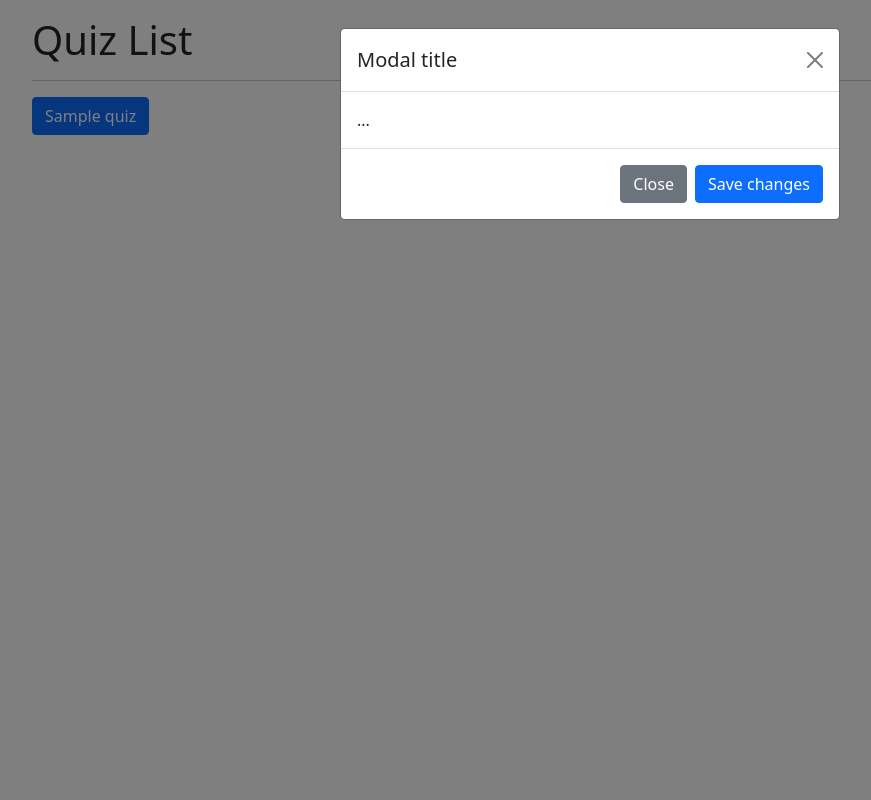
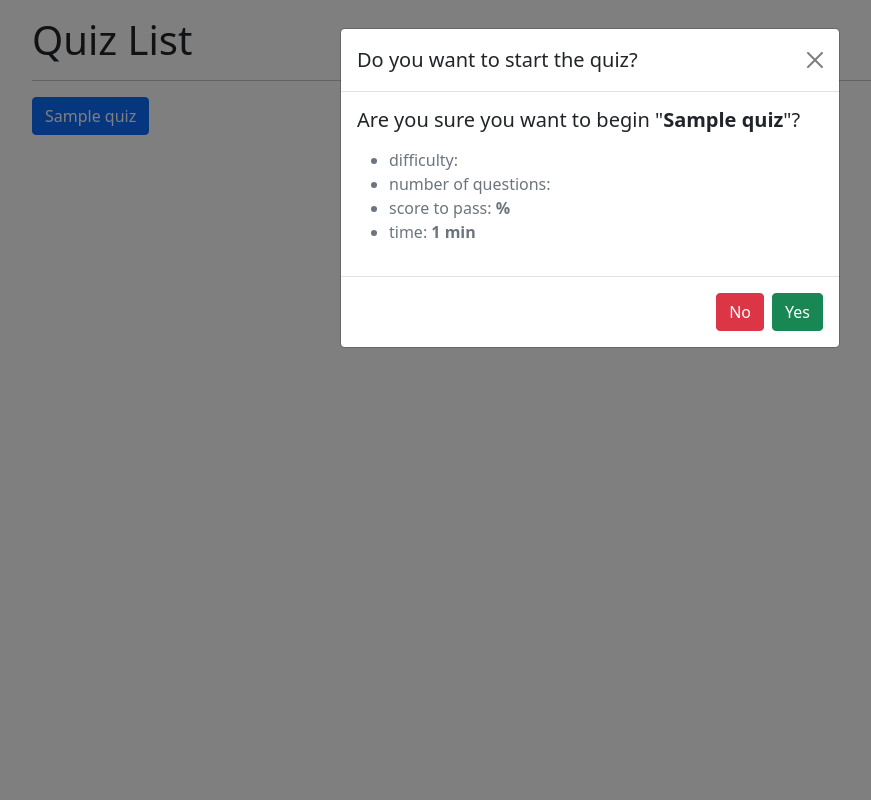
Before and after one commit to EdiTechStudio/BasicQuizApp, a Django app: page / in a window 1280 px wide, after a click that opens the changed part. Shown: the whole page, without its empty margins (50-921 px from the left). Run offline with Django 3.2, Linux system fonts and the light colour scheme; tables that the repository leaves empty hold one stand-in row (values such as "Sample post").

Commit message:
Constantly making changes and pushing to the repo

```diff
--- /dev/null
+++ b/quizes/static/quizes/main.js
@@ -0,0 +1,34 @@
+console.log("hello world");
+
+const modalBtns = [...document.getElementsByClassName("modal-button")];
+const modalBody = document.getElementById("modal-body-confirm");
+const startBtn = document.getElementById("start-button");
+
+const url = window.location.href;
+
+modalBtns.forEach((modalBtn) =>
+  modalBtn.addEventListener("click", () => {
+    const pk = modalBtn.getAttribute("data-pk");
+    const name = modalBtn.getAttribute("data-quiz");
+    const numQuestions = modalBtn.getAttribute("data-questions");
+    const difficulty = modalBtn.getAttribute("data-difficulty");
+    const scoreToPass = modalBtn.getAttribute("data-pass");
+    const time = modalBtn.getAttribute("data-time");
+
+    modalBody.innerHTML = `
+        <div class="h5 mb-3">Are you sure you want to begin "<b>${name}</b>"?</div>
+        <div class="text-muted">
+            <ul>
+                <li>difficulty: <b>${difficulty}</b></li>
+                <li>number of questions: <b>${numQuestions}</b></li>
+                <li>score to pass: <b>${scoreToPass}%</b></li>
+                <li>time: <b>${time} min</b></li>
+            </ul>
+        </div>
+    `;
+
+    startBtn.addEventListener("click", () => {
+      window.location.href = url + pk;
+    });
+  })
+);
--- a/quizes/templates/quizes/main.html
+++ b/quizes/templates/quizes/main.html
@@ -1,4 +1,9 @@
 {% extends 'base.html' %}
+{% load static %}
+
+{% block scripts %}
+<script src="{% static 'quizes/main.js' %}" defer></script>
+{% endblock scripts %}
 
 {% block title %}
 home
@@ -10,15 +15,13 @@ home
     <div class="modal-dialog">
         <div class="modal-content">
             <div class="modal-header">
-                <h5 class="modal-title" id="exampleModalLabel">Modal title</h5>
+                <h5 class="modal-title" id="exampleModalLabel">Do you want to start the quiz?</h5>
                 <button type="button" class="btn-close" data-bs-dismiss="modal" aria-label="Close"></button>
             </div>
-            <div class="modal-body">
-                ...
-            </div>
+            <div class="modal-body" id="modal-body-confirm"></div>
             <div class="modal-footer">
-                <button type="button" class="btn btn-secondary" data-bs-dismiss="modal">Close</button>
-                <button type="button" class="btn btn-primary">Save changes</button>
+                <button type="button" class="btn btn-danger" data-bs-dismiss="modal">No</button>
+                <button type="button" id="start-button" class="btn btn-success">Yes</button>
             </div>
         </div>
     </div>
--- a/templates/base.html
+++ b/templates/base.html
@@ -8,6 +8,7 @@
     <meta name="viewport" content="width=device-width, initial-scale=1, shrink-to-fit=no">
 
     <!-- favicon -->
+
     <link rel="shortcut icon" type="image/png" href="{% static 'favicon.ico' %}" />
 
     <!-- Bootstrap CSS -->
@@ -22,7 +23,7 @@
     {% block scripts %}
     {% endblock scripts %}
 
-    <title>quiz app | {% block title %}{% endblock title %}</title>
+    <title>Basic Quiz App | {% block title %}{% endblock title %}</title>
 </head>
 
 <body>
```
